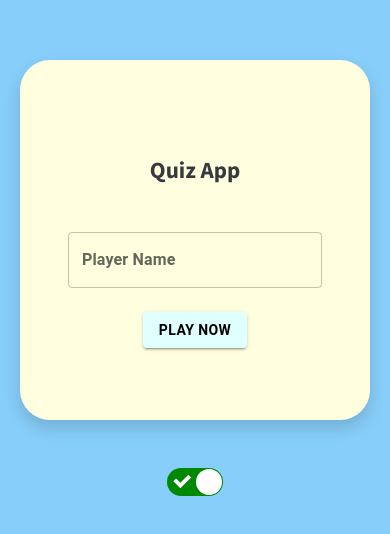
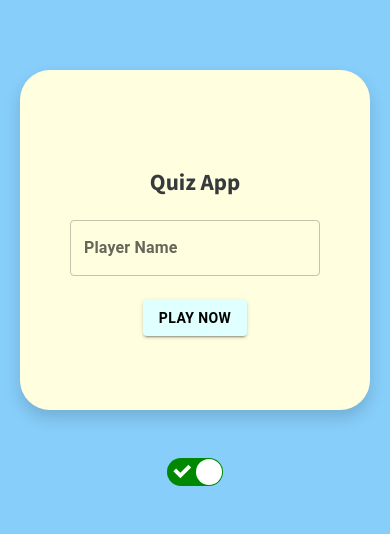
Before and after one commit to ashishsamuel/quiz-app-react, a React (Create React App) app: page / in a window 390 px wide. Shown: the part 120-654 px from the top of the page. Built offline with nearby package versions, Linux system fonts and the light colour scheme.

Commit message:
alignment issues

```diff
--- a/src/App.css
+++ b/src/App.css
@@ -70,31 +70,33 @@
   background-color: black !important;
 }
 
+.padding{
+  padding: 65px;
+}
+
 @media screen and (min-width:330px) and (max-width:600px) {
   .result-detailsbox-width{
-      width: 200px;
+      width: 190px;
   }
   .endscreen-container{
       width: 250px !important;
   }
   .padding{
-    padding-top: 0px !important;
+    padding: 50px !important;
   }
 
   .toast-message{
     width: auto;
   }
-}
 
-  @media screen and (max-width:600px) {
   .box-width{
     width: 350px;
+    display: flex;
+    justify-content: center;
+    flex-direction: column;
   }
   .questions-section{
     width: 250px;
     margin-left: 0px !important;
 }
-    .toast-message{
-      width: auto;
 }
-  }
--- a/src/App.js
+++ b/src/App.js
@@ -21,13 +21,13 @@ function App() {
     <>
     <QuizContext.Provider value={{gameState,setGameState,name,setName,theme,result,setResult}}>
 
-      <div className='d-flex flex-column justify-content-center align-items-center w-100' id={theme} style={{height:'100vh'}}>
-      <div className='shadow p-5 border-rad box-width bg-color padding'>
+      <div className='d-flex flex-column justify-content-center align-items-center' id={theme} style={{height:'100vh'}}>
+      <div className='shadow border-rad box-width bg-color padding'>
         {gameState === 'start' &&
-        <h3 className='text-center my-5 fw-bold'>Quiz App</h3>
+        <h3 className='text-center mt-5 mb-4 fw-bold'>Quiz App</h3>
         }
         {gameState === 'quiz' &&
-        <h3 className='text-center my-5'>Questions</h3>
+        <h3 className='text-center mt-2 mb-3'>Questions</h3>
         }
               {gameState==='start' && <StartGameScreen/>}
               {gameState==='quiz' && <QuizScreen/>}
--- a/src/Components/QuizScreen.jsx
+++ b/src/Components/QuizScreen.jsx
@@ -79,7 +79,7 @@ function QuizScreen() {
     return (
         <>
         <div className='w-100'>
-            <h5 className='mt-5 mb-3'>{Questions[currentQuestion].qno}. <span className='ms-1'>{Questions[currentQuestion].question}</span></h5>
+            <h5 className='mt-1 mb-3'>{Questions[currentQuestion].qno}. <span className='ms-1'>{Questions[currentQuestion].question}</span></h5>
             <Row className='questions-section'>
                 <Col sm={12} md={6} className='d-grid'>
                     <button onClick={()=>optionClick('A')} className='btn my-2 rounded text-light fw-bold' style={{backgroundColor:buttonBgColorOptionA}}>{Questions[currentQuestion].optionA}</button>
```
Lines whose indentation alone changed are shown as unchanged.
